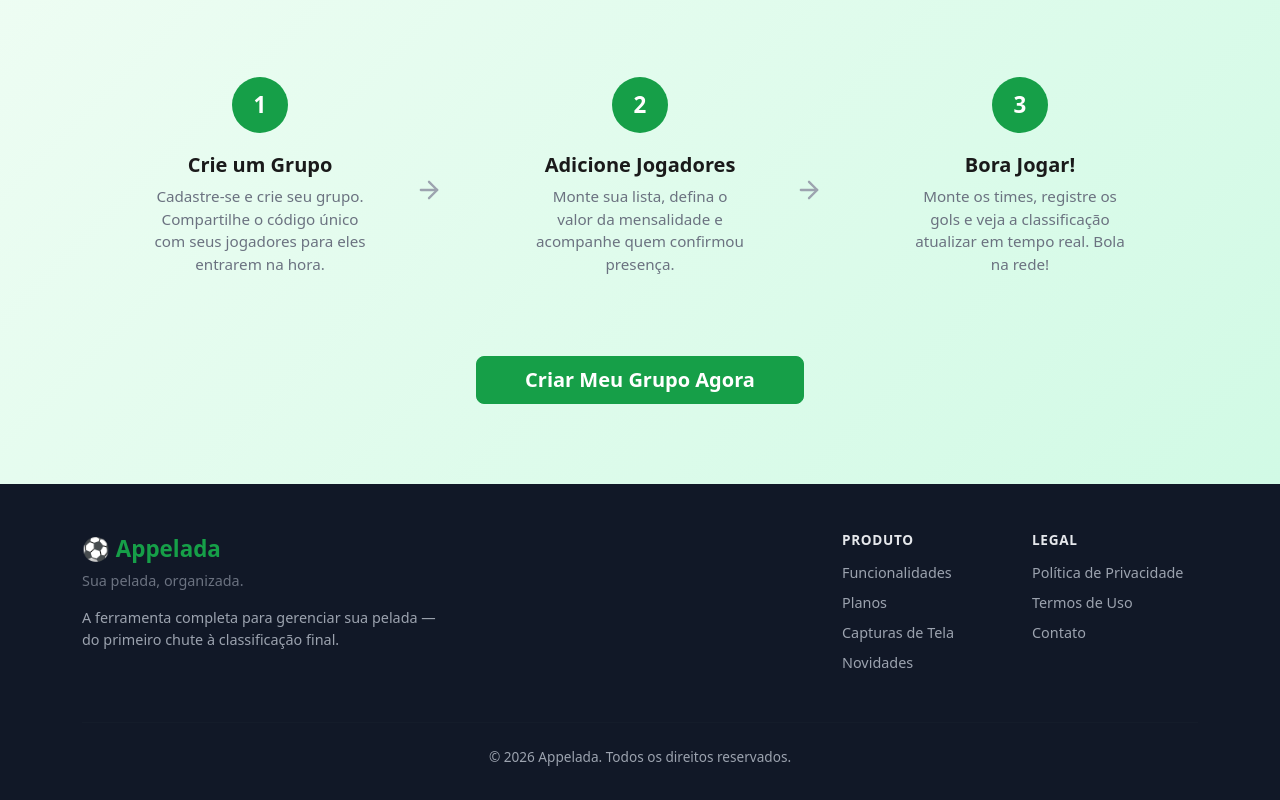
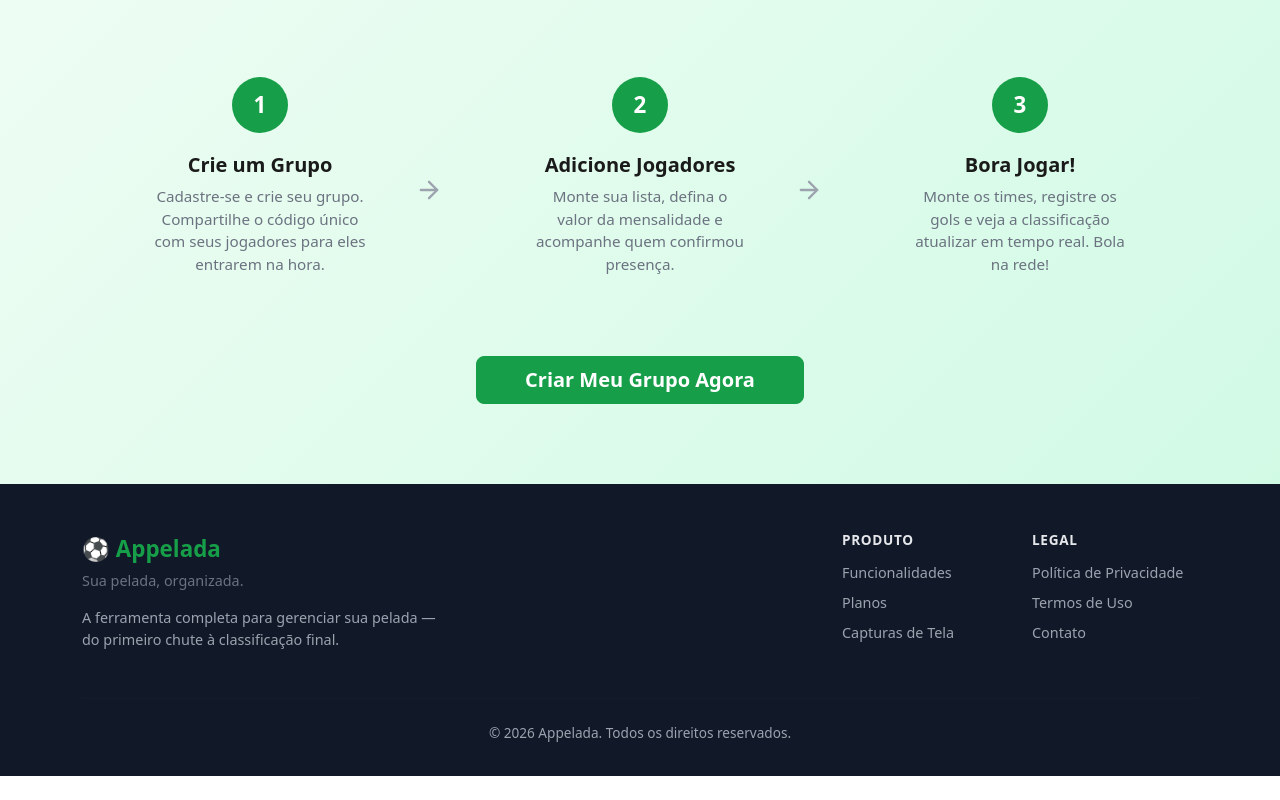
Before and after one commit to appelada/appelada.github.io, an Eleventy site: page index.njk in a window 1280 px wide. Shown: the part 2933-3733 px from the top of the page. After the commit the page ends 3709 px from the top, so only its background shows below. Built offline with nearby package versions, Linux system fonts and the light colour scheme; Eleventy itself is replaced by a stand-in of ours; files that its build step writes are made by us from their sources.

Commit message:
Remove 'Novidades' link from footer

```diff
--- a/_includes/layouts/base.njk
+++ b/_includes/layouts/base.njk
@@ -138,7 +138,6 @@
             <li><a href="/#features">Funcionalidades</a></li>
             <li><a href="/#pricing">Planos</a></li>
             <li><a href="/#screenshots">Capturas de Tela</a></li>
-            <li><a href="#">Novidades</a></li>
           </ul>
         </div>
         <div class="col-6 col-lg-2 footer-links">
```
